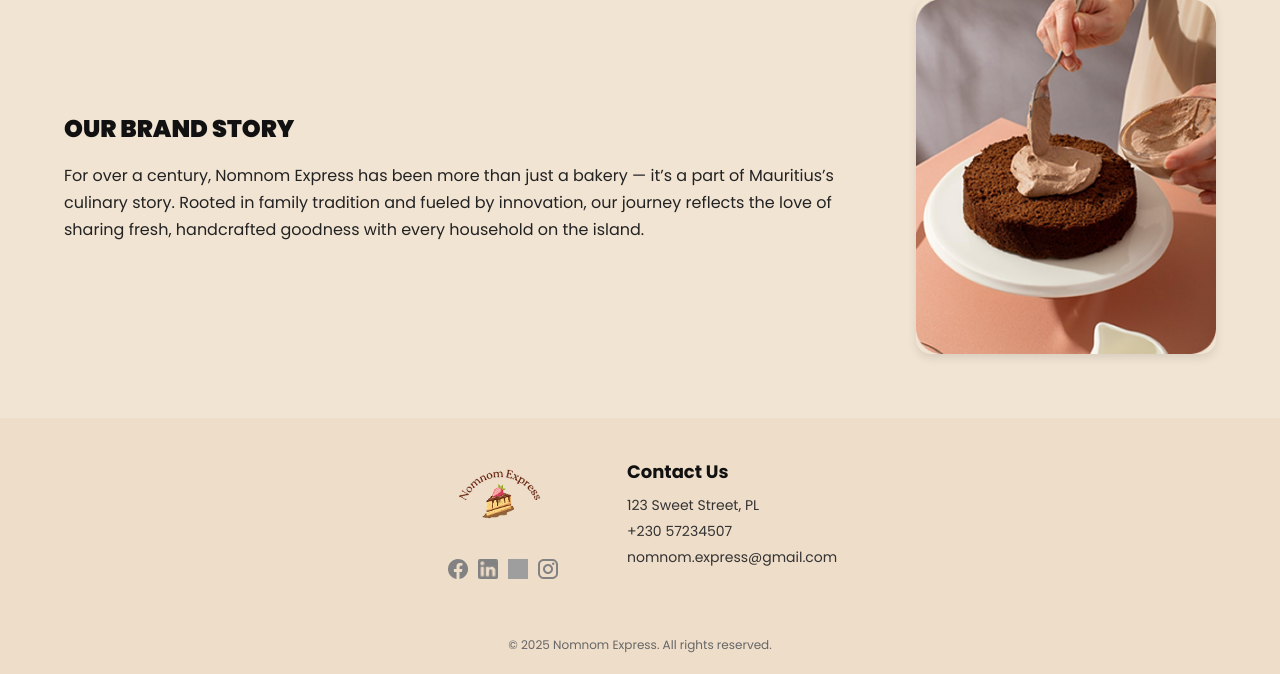
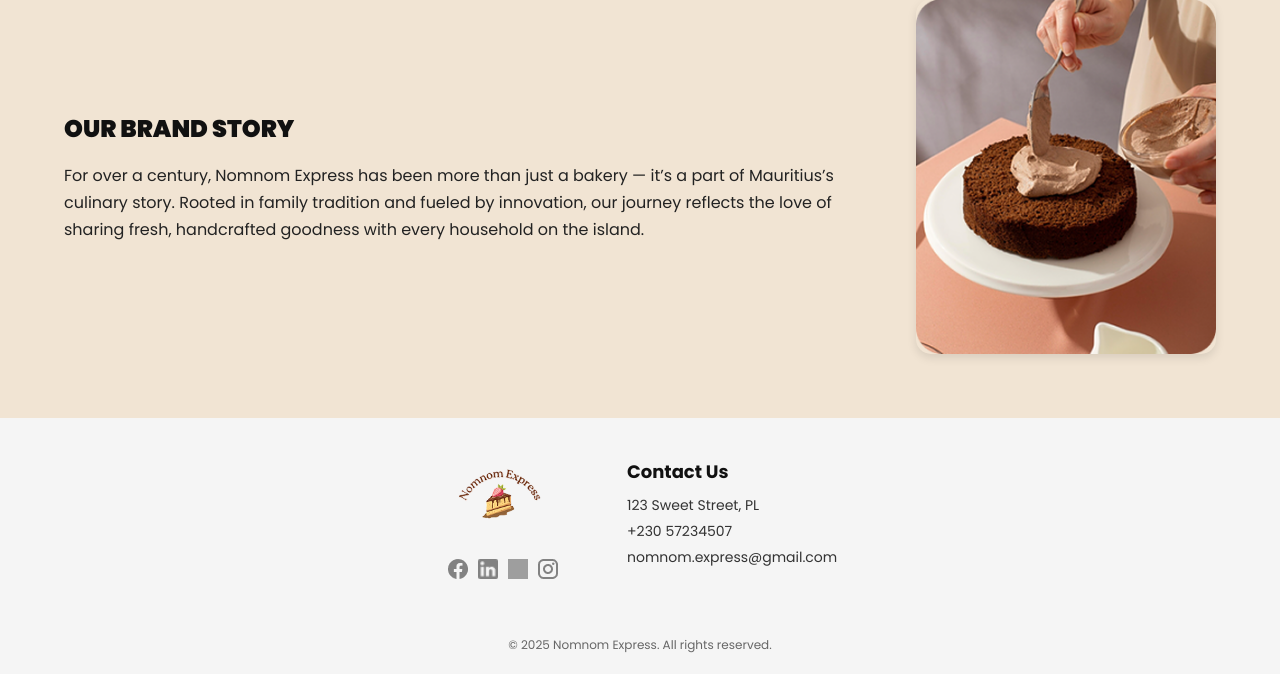
Before and after one commit to Sunhaloo/testing_django, a Django app: page /about_us/ in a window 1280 px wide. Shown: the part 1059-1733 px from the top of the page. Run offline with Django 5.2, Linux system fonts and the light colour scheme; grey boxes are pictures that could not be loaded.

```diff
--- a/NomNom/login/static/login/style.css
+++ b/NomNom/login/static/login/style.css
@@ -1,9 +1,3 @@
-/* HEADER AND FOOTER COLOUR */
-.header_navbar,
-.footer_content {
-  background-color: #eeddc9 !important;
-}
-
 /* layout shell - keeps card centered on page */
 .page-shell {
   min-height: 70vh; /* push footer down like in mock */
--- a/NomNom/static/style.css
+++ b/NomNom/static/style.css
@@ -84,7 +84,7 @@
   margin: 0 30px 20px 30px;
 }
 
-. .footer_logo {
+.footer_logo {
   text-align: center;
 }
 
```
Also changed, not shown: 1 other file.
